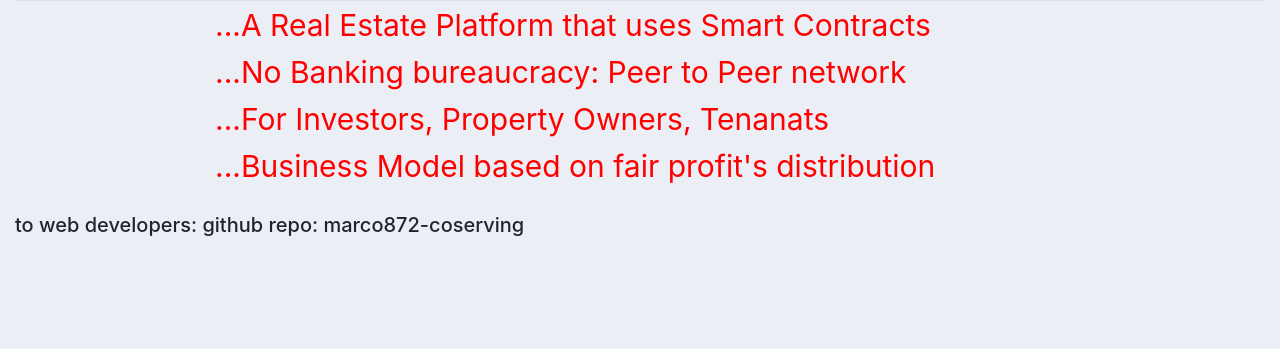
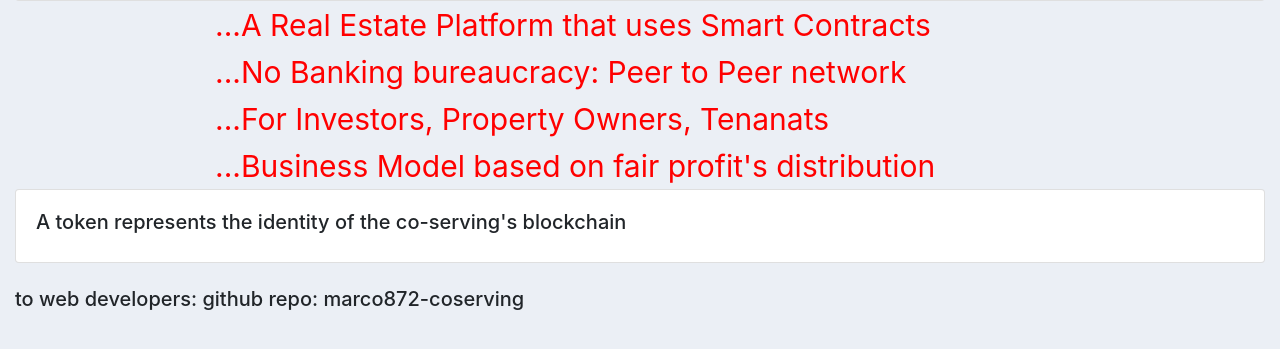
Before and after one commit to marco872/coserving, a Django app: page / in a window 1280 px wide. Shown: the part 346-695 px from the top of the page. Run offline with Django 3.2, Linux system fonts and the light colour scheme; some libraries are stand-ins or nearby versions.

Commit message:
token message

```diff
--- a/co_servings/templates/co_servings/home.html
+++ b/co_servings/templates/co_servings/home.html
@@ -48,5 +48,10 @@
 
 </table>
 
+<div class="card card-body">
+
+		<h5>A token represents the identity of the co-serving's blockchain</h5>
+</div>
+
 
 {% endblock %}
```
Also changed, not shown: static/images/logo3.gif.gif (added).
